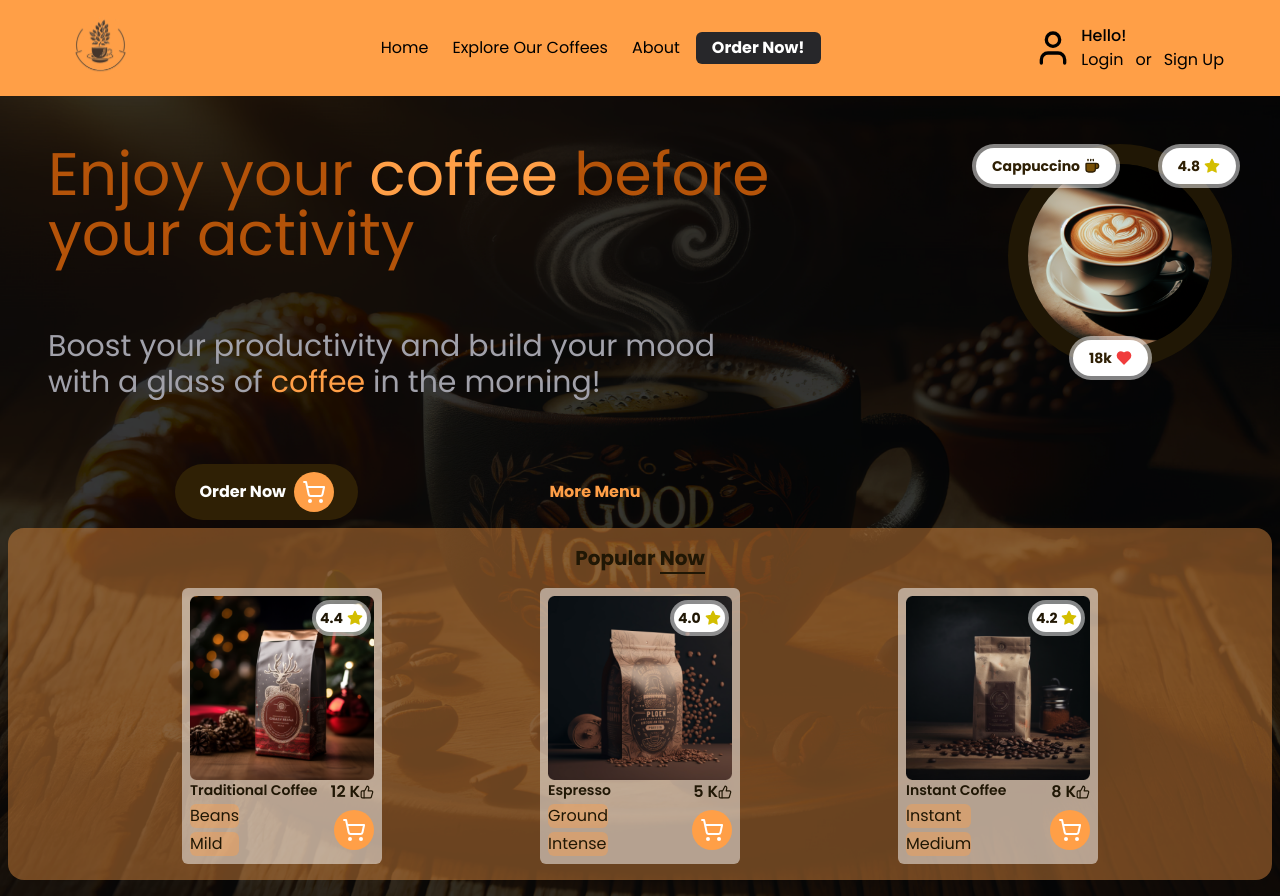
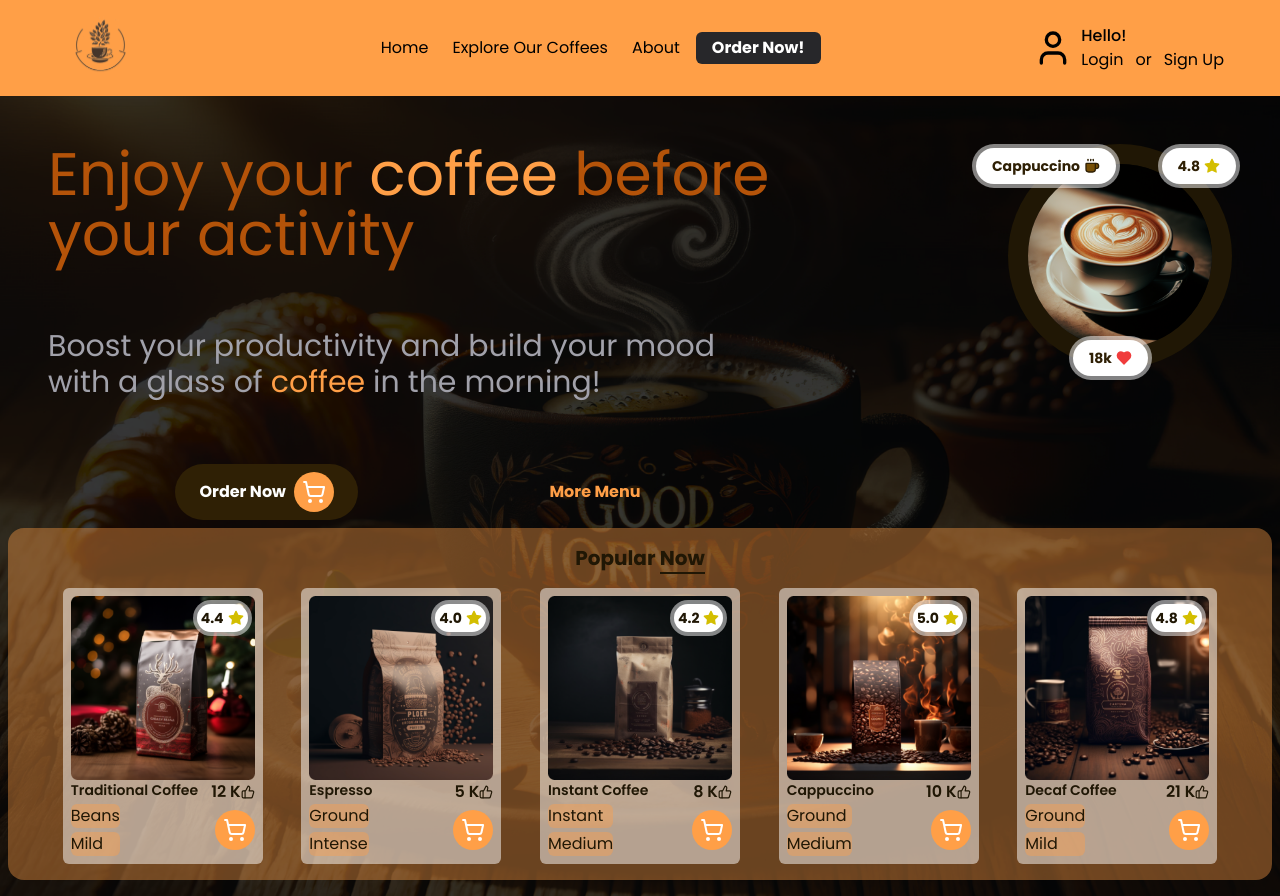
Before and after one commit to davidcunhadev/coffee-cloud, a Next.js app: page / in a window 1280 px wide. Built offline with nearby package versions, Linux system fonts and the light colour scheme.

Commit message:
refactor: splicing 5 coffees in desktop hero container.

```diff
--- a/src/components/Hero/DesktopPopularCoffees.tsx
+++ b/src/components/Hero/DesktopPopularCoffees.tsx
@@ -85,14 +85,14 @@ function DesktopPopularCoffees() {
 		}
 	];
 
-	const getThreeCoffees = coffees.slice(0, 3);
+	const getFiveCoffees = coffees.slice(0, 5);
 
 	return (
 		<div className="h-full bg-coffeeVariant1 bg-opacity-40 rounded-2xl p-4">
 			<h1 className="text-coffeeVariant3 font-bold text-xl text-center pb-4">Popular <span className="border-b-2 border-coffeeVariant3">Now</span>
 			</h1>
 			<div className="flex justify-evenly">
-				{getThreeCoffees.map((item) => (
+				{getFiveCoffees.map((item) => (
 					<div key={item.id}>
 						<CoffeeCard
 							name={item.name}
```
